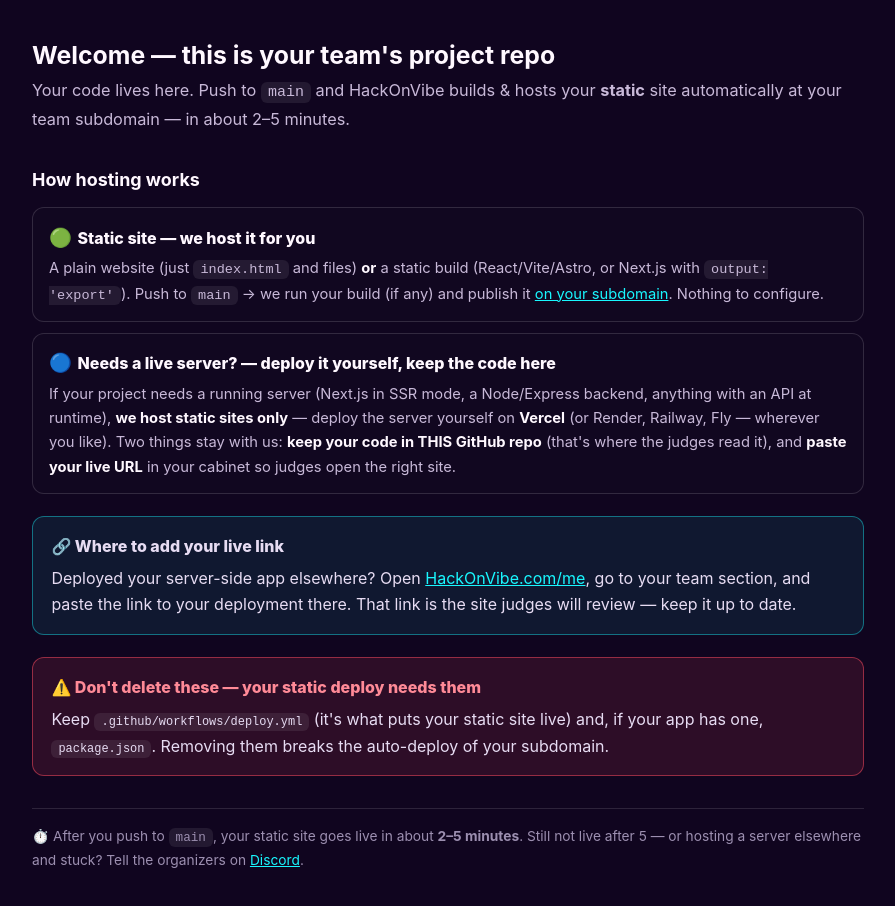
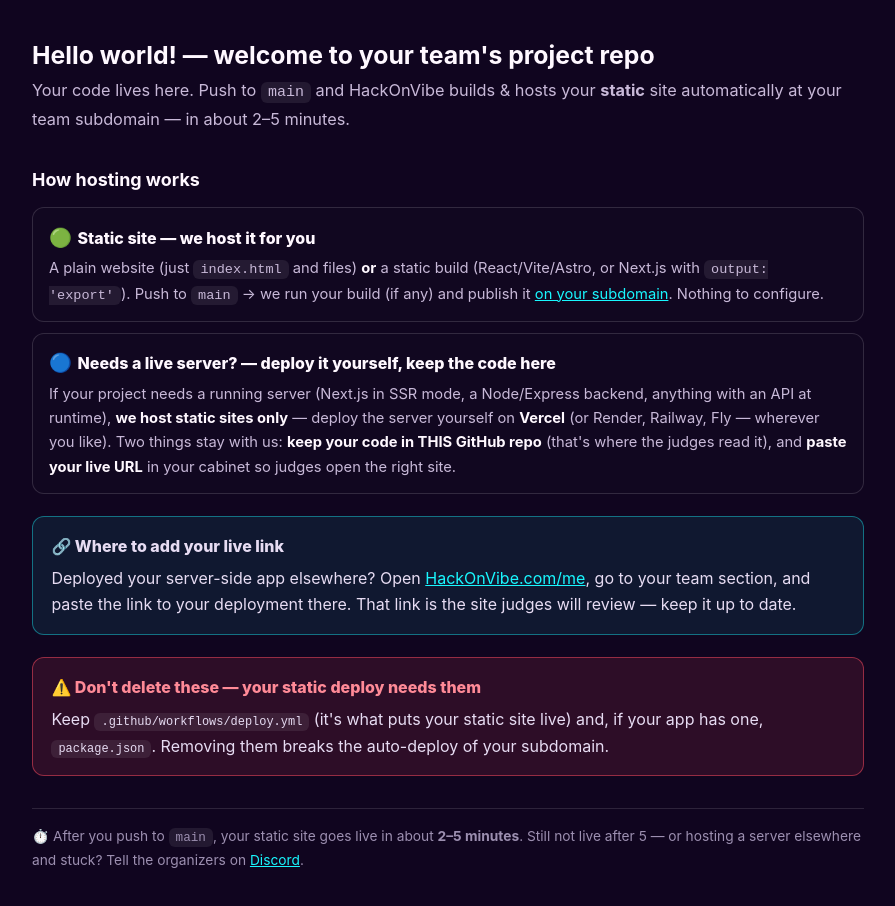
Before and after one commit to HackOnVibeCom/sq2kn4gaixs5nbs157ocavthefodc8m79zouchyl, a plain HTML site: page index.html in a window 1280 px wide. Shown: the whole page, without its empty margins (192-1087 px from the left). Drawn offline with Linux system fonts and the light colour scheme.

Commit message:
Add hello world to starter page

```diff
--- a/index.html
+++ b/index.html
@@ -25,7 +25,7 @@ ul.builds li{border:1px solid rgba(255,255,255,.14);background:rgba(19,9,34,.6);
 </style>
 </head>
 <body><main>
-<h1>Welcome — this is your team's project repo</h1>
+<h1>Hello world! — welcome to your team's project repo</h1>
 <p class="sub">Your code lives here. Push to <code>main</code> and HackOnVibe builds &amp; hosts your <b>static</b> site automatically at your team subdomain — in about 2&ndash;5 minutes.</p>
 
 <h2>How hosting works</h2>
```
